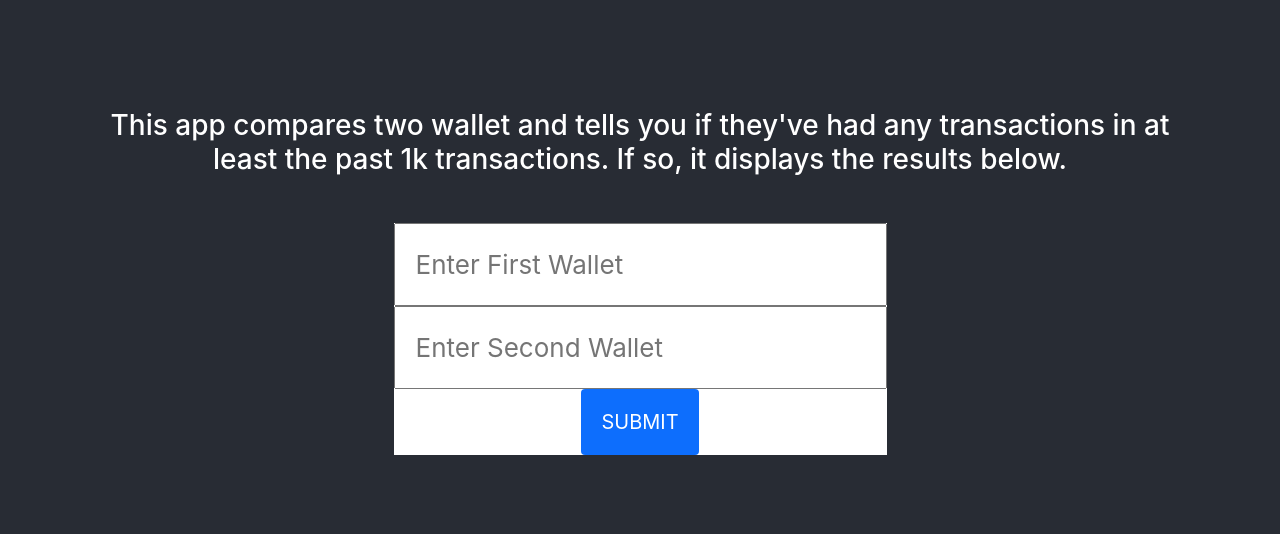
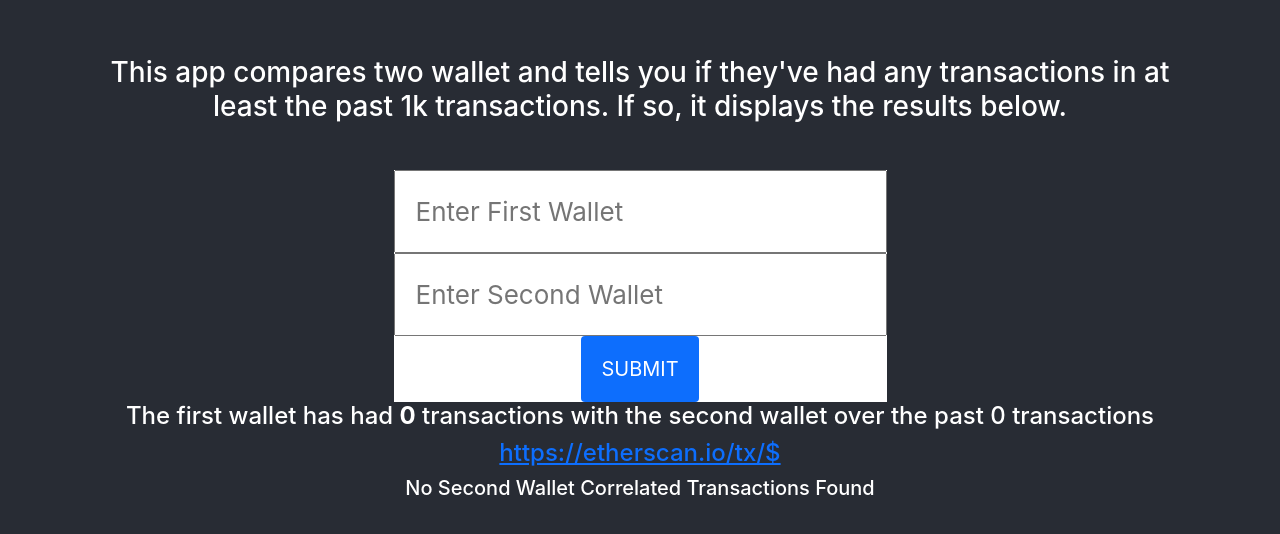
Before and after one commit to kristinacue/crypto-address-intersect, a React (Create React App) app: page / in a window 1280 px wide. Shown: the part 118-652 px from the top of the page. Built offline with nearby package versions, Linux system fonts and the light colour scheme.

Commit message:
updated wallets component to displays correlated transactions

```diff
--- a/src/components/Home.jsx
+++ b/src/components/Home.jsx
@@ -1,6 +1,7 @@
 
 import React, {useEffect} from 'react';
 import WalletAddressForm from './sub-component/walletAddressForm';
+import Wallets from './sub-component/wallets'
 
 const Home = () => {
     useEffect(() => {
@@ -11,6 +12,7 @@
 
     return <>
         <WalletAddressForm/>
+        <Wallets/>
     </>;
 }
 
--- a/src/components/sub-component/walletAddressForm.jsx
+++ b/src/components/sub-component/walletAddressForm.jsx
@@ -39,10 +39,10 @@
             const{firstWalletAddress, secondWalletAddress} = wallets;
             // make api calls
             const _firstWalletData = await getData(firstWalletAddress);
-            //console.log('_firstWalletData', _firstWalletData);
+            console.log('_firstWalletData', _firstWalletData);
             setWallets({...wallets, firstWalletData: _firstWalletData})
             const _secondWalletData = await getData(secondWalletAddress);
-            //console.log('_secondWalletData', _secondWalletData);
+            console.log('_secondWalletData', _secondWalletData);
             setWallets({...wallets, secondWalletData: _secondWalletData})
 
             // get transactions matches
@@ -63,14 +63,13 @@
 
         } catch (error) {
             alert(`Error with API ${error}`);
-            //setWallets(INITIAL_STATE);
+            setWallets(INITIAL_STATE);
         }
 
     };
 
 
     return <>
-        {/* This is WalletAddressForm */}
             <div>
                 <h3 className='container'>
                 This app compares two wallet and tells you if they've had any transactions in at least the past 1k transactions. If so, it displays the results below.
--- a/src/components/sub-component/wallets.jsx
+++ b/src/components/sub-component/wallets.jsx
@@ -1,14 +1,65 @@
 
-import React, {useEffect, useState} from 'react';
+import React, {useEffect} from 'react';
+import {useSelector} from 'react-redux';
 
 const Wallets = () => {
+    const firstWalletData = useSelector(state => state.walletData.firstWalletData);
+    const firstWalletTransactions = useSelector(state => state.walletData.firstWalletTransactions);
+    const secondWalletData = useSelector(state => state.walletData.secondWalletData);
+    const secondWalletTransactions = useSelector(state => state.walletData.secondWalletTransaction);
+
+
     useEffect(() => {
         // return () => {
         //     cleanup
         // }
-    }, [])
+    }, [firstWalletData, secondWalletData, firstWalletTransactions, secondWalletTransactions])
+    // console.log(firstWalletTransactions);
+    // console.log(secondWalletTransactions);
+    // console.log(firstWalletData);
+
+
     return <>
-        <h3>This is Wallets</h3>
+        {/* <h3>This is Wallets</h3> */}
+
+        {
+            firstWalletTransactions && firstWalletTransactions ?
+            <div>
+                <h4>
+                    The first wallet has had <strong>{firstWalletTransactions.length}</strong> transactions with the second wallet over the past {firstWalletData.length} transactions
+                </h4>
+                <h4>
+                    <a
+                        href={`https://etherscan.io/tx/${firstWalletTransactions}`}
+                        target={'_blank'}
+                        rel='noreferrer'>
+                        https://etherscan.io/tx/${firstWalletTransactions}
+                    </a>
+                </h4>
+            </div> :
+
+            <h5>No First Wallet Correlated Transactions Found</h5>
+        }
+
+        {
+            secondWalletTransactions && secondWalletTransactions ?
+            <div>
+                <h4>
+                    The second wallet has had <strong>{secondWalletTransactions.length}</strong> transactions with the first wallet over the past {secondWalletData.length} transactions
+                </h4>
+                <h4>
+                    <a
+                        href={`https://etherscan.io/tx/${secondWalletTransactions}`}
+                        target={'_blank'}
+                        rel='noreferrer'>
+                        https://etherscan.io/tx/${secondWalletTransactions}
+                    </a>
+                </h4>
+            </div> :
+
+            <h5>No Second Wallet Correlated Transactions Found</h5>
+        }
+
     </>;
 }
 
--- a/src/components/utils/double.js
+++ b/src/components/utils/double.js
@@ -1,13 +1,14 @@
 
 export const findWallet = (walletAddress, walletData) => {
     let walletDataCopy = walletData.result, transactions = [], count = 0;
-
+    // console.log(walletDataCopy.length)
     for (let i = 0; i < walletDataCopy.length; i++) {
         if(walletAddress === walletDataCopy[i].to){
             transactions.push(walletDataCopy[i].hash);
             count++;
         };
+        // console.log(count);
     };
-
     console.log(`These wallets have interacted ${count} times over the last ${walletDataCopy.length} transactions`);
+    return transactions
 }
--- a/src/store/reducers/walletReducers.js
+++ b/src/store/reducers/walletReducers.js
@@ -24,7 +24,9 @@
                     ...state,
                     firstAddress: action.walletData.address,
                     firstWalletData: action.walletData.walletObj,
-                    firstWalletTransactions: action.walletData.transactions,
+                    firstWalletTransactions: {
+                        transactions: [action.walletData.transactions]
+                    }
                 };
             };
             if(action.walletData.number === 2){
@@ -32,7 +34,9 @@
                     ...state,
                     secondAddress: action.walletData.address,
                     secondWalletData: action.walletData.walletObj,
-                    secondWalletTransactions: action.walletData.transactions,
+                    secondWalletTransactions: {
+                        transactions: [action.walletData.transactions]
+                    }
                 };
             };
             break;
```
